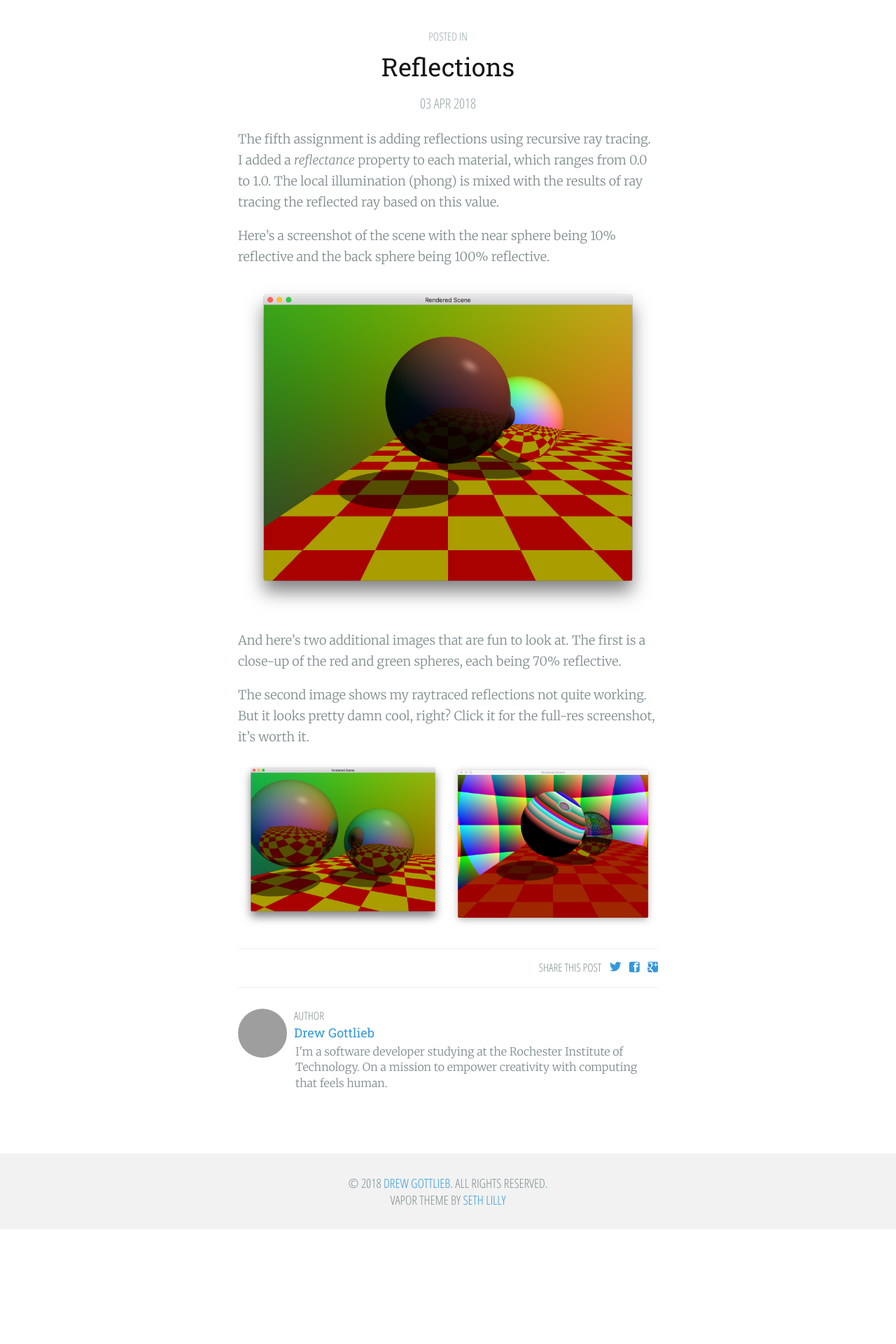
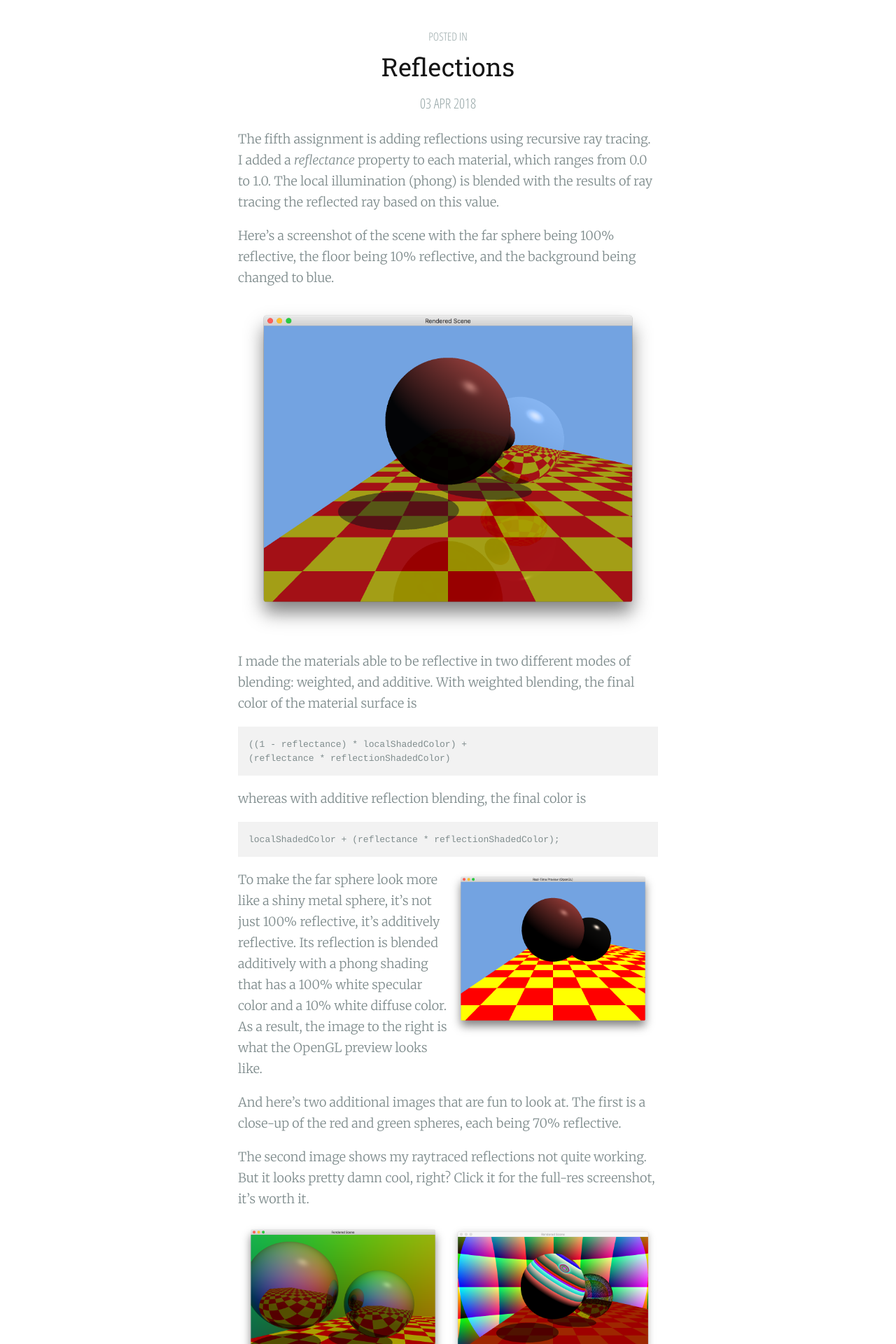
Before and after one commit to dag10/blog, a Jekyll site: the page built from _posts/2018-04-03-gi-reflections.md, in a window 1280 px wide. Shown: the part 343-2263 px from the top of the page at 70% size. Built offline with Jekyll 4.4.1, drawn with Linux system fonts in a browser that asks for light colours; nearby versions of some CDN libraries; library files that are not in the unit come from our copies; Markdown is read by kramdown in place of the engine named in the settings; comment, search, counter and statistics services are not loaded; before the commit the page ends 2099 px from its top, so only the background shows below that; grey boxes are pictures that could not be loaded.

Commit message:
Improved global illumination reflections post. Added blending.

````diff
--- a/_posts/2018-04-03-gi-reflections.md
+++ b/_posts/2018-04-03-gi-reflections.md
@@ -11,19 +11,47 @@ content-folder: /post-content/2018/04/03/reflections
     display: inline-block;
     width: 50%;
   }
+  .right {
+    float: right;
+  }
 </style>
 
 The fifth assignment is adding reflections using recursive ray tracing. I added
 a *reflectance* property to each material, which ranges from 0.0 to 1.0. The
-local illumination (phong) is mixed with the results of ray tracing the
+local illumination (phong) is blended with the results of ray tracing the
 reflected ray based on this value.
 
-Here's a screenshot of the scene with the near sphere being 10% reflective and
-the back sphere being 100% reflective.
+Here's a screenshot of the scene with the far sphere being 100% reflective,
+the floor being 10% reflective, and the background being changed to blue.
 
-<a href="{{page.content-folder}}/reflections.png">
-  <img src="{{page.content-folder}}/reflections.png" />
+<a href="{{page.content-folder}}/reflections_additive.png">
+  <img src="{{page.content-folder}}/reflections_additive.png" />
 </a>
+
+I made the materials able to be reflective in two different modes of blending:
+weighted, and additive. With weighted blending, the final color of the material
+surface is
+
+```
+((1 - reflectance) * localShadedColor) +
+(reflectance * reflectionShadedColor)
+```
+
+whereas with additive reflection blending, the final color is
+
+```
+localShadedColor + (reflectance * reflectionShadedColor);
+```
+
+<a class="halfimg right" href="{{page.content-folder}}/reflections_additive_preview.png">
+  <img src="{{page.content-folder}}/reflections_additive_preview.png" />
+</a>
+
+To make the far sphere look more like a shiny metal sphere, it's not just 100%
+reflective, it's additively reflective. Its reflection is blended additively
+with a phong shading that has a 100% white specular color and a 10% white
+diffuse color. As a result, the image to the right is what the OpenGL preview
+looks like.
 
 And here's two additional images that are fun to look at. The first is a
 close-up of the red and green spheres, each being 70% reflective.
````
Also changed, not shown: post-content/2018/04/03/reflections/reflections_additive.png (added), post-content/2018/04/03/reflections/reflections_additive_preview.png (added), 5 other files.
